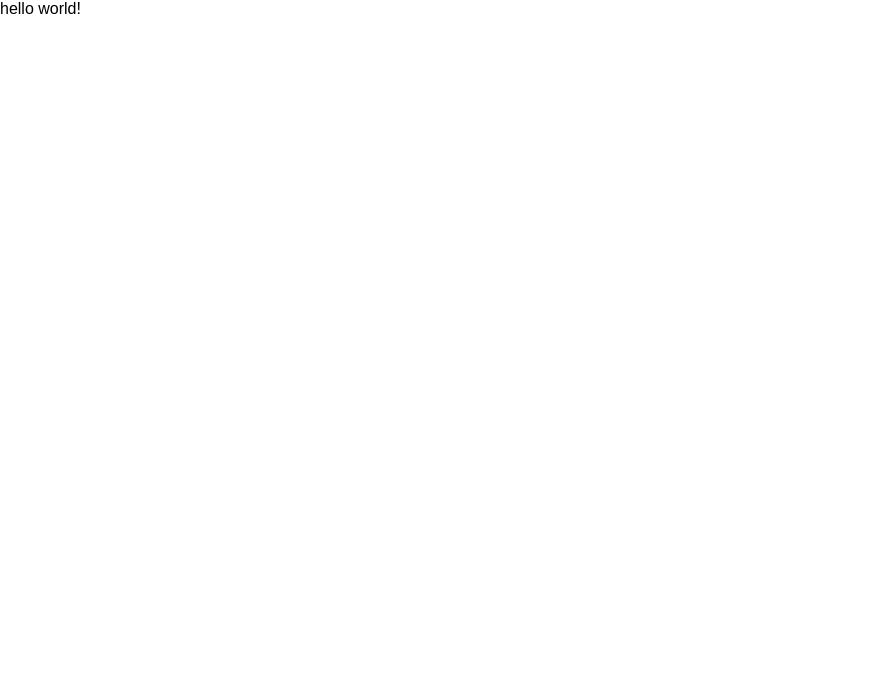
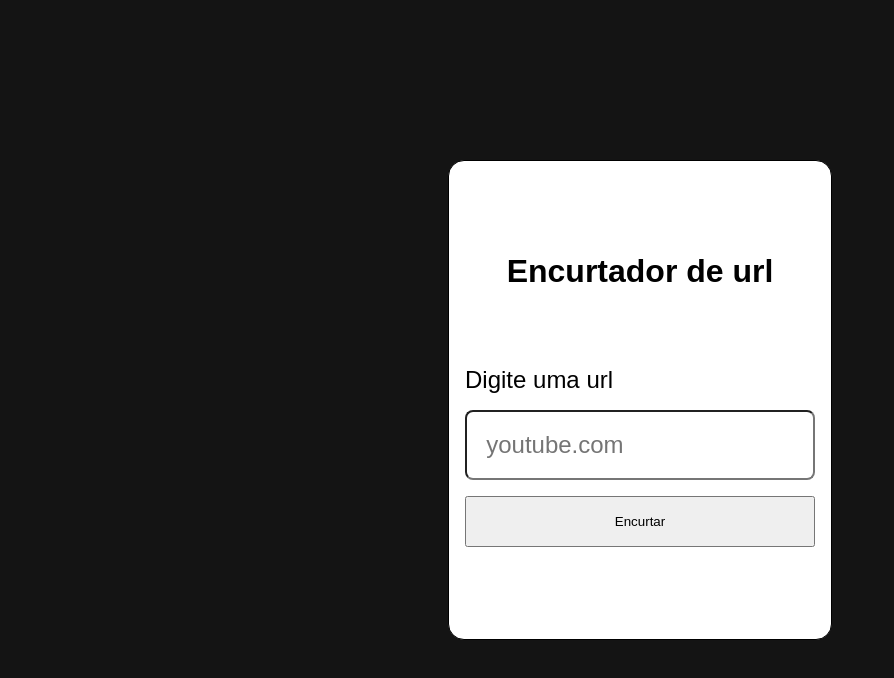
Before and after one commit to rms-diego/url-shortener, a Next.js app: page / in a window 1280 px wide. Shown: the top 678 px of the page, without its empty margins (0-894 px from the left). Built offline with nearby package versions, Linux system fonts and the light colour scheme.

Commit message:
new: criando pagina inicial
description:
criando estrutura html
criando estilos da pagina
inportando componente de input na pagina inicial

```diff
--- a/src/pages/index.tsx
+++ b/src/pages/index.tsx
@@ -1,3 +1,29 @@
+import { ChangeEvent, useState } from "react";
+import { Input } from "@/components/Input";
+import styles from "@/styles/pages/home/styles.module.scss";
+
 export default function Home() {
-  return <div>hello world!</div>;
+  const [url, setUrl] = useState<string>("");
+
+  const handleInputChange = ({ target }: ChangeEvent<HTMLInputElement>) => {
+    return setUrl(target.value);
+  };
+
+  return (
+    <main className={styles.mainContainer}>
+      <div className={styles.content}>
+        <h1>Encurtador de url</h1>
+
+        <form>
+          <Input
+            inputLabel="Digite uma url"
+            inputPlaceholder="youtube.com"
+            handleInputChange={handleInputChange}
+            urlValue={url}
+          />
+          <button className={styles.buttonSubmit}>Encurtar</button>
+        </form>
+      </div>
+    </main>
+  );
 }
--- /dev/null
+++ b/src/styles/pages/home/styles.module.scss
@@ -0,0 +1,35 @@
+.mainContainer {
+  width: 100vw;
+  height: 100vh;
+  background-color: var(--black-700);
+
+  display: flex;
+  justify-content: center;
+  align-items: center;
+}
+
+.content {
+  width: 30%;
+  min-height: 60%;
+  border-radius: 16px;
+  padding: 1rem;
+  border: 1px solid black;
+  background-color: var(--white);
+
+  display: flex;
+  align-items: center;
+  flex-direction: column;
+  justify-content: space-evenly;
+
+  form {
+    align-self: flex-end;
+    width: 100%;
+    display: flex;
+    flex-direction: column;
+    gap: 1rem;
+  }
+}
+
+.buttonSubmit {
+  padding: 1rem;
+}
```
